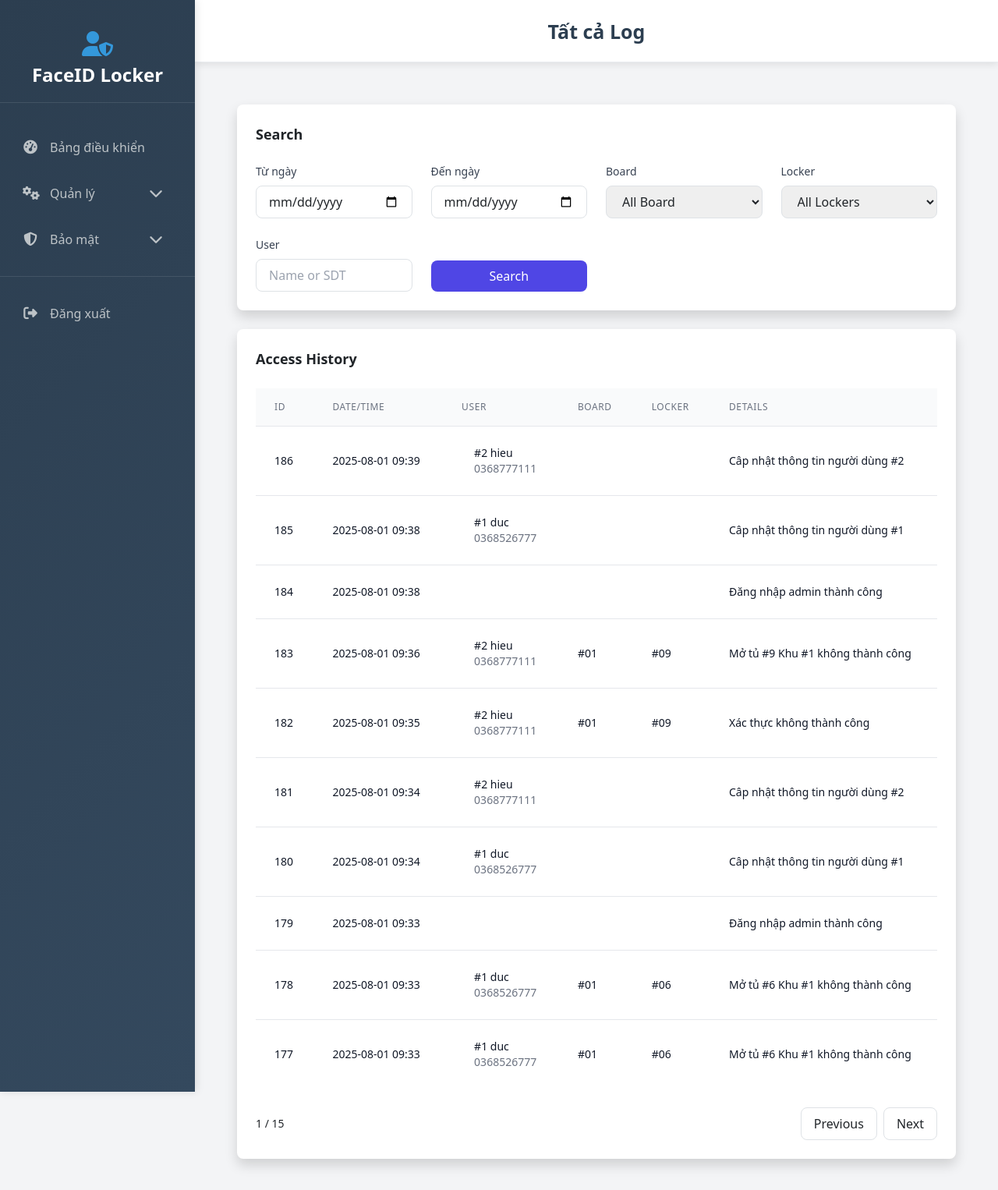
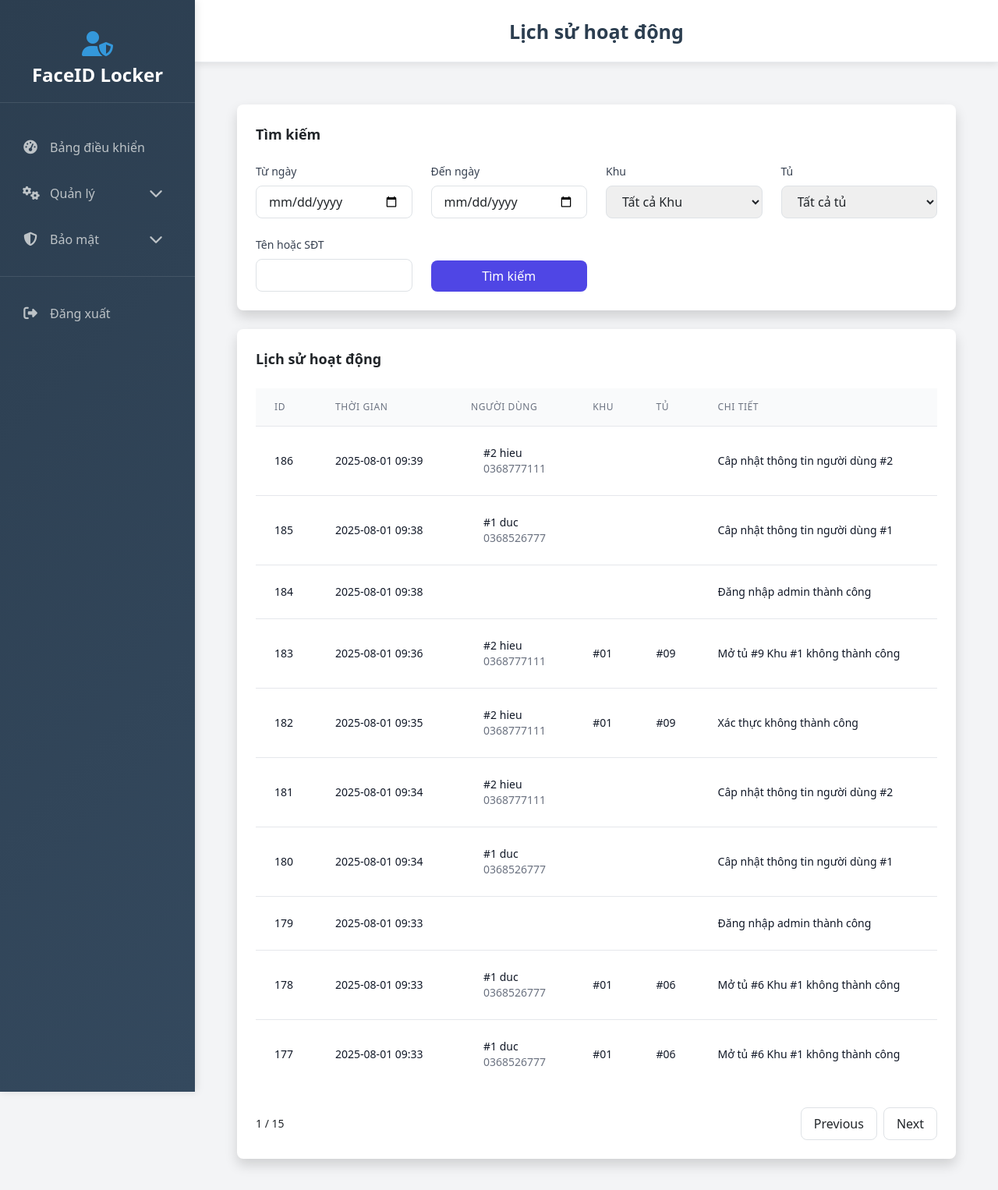
Before and after one commit to hoangdanhhieu/LockerManager, a Django app: page /all_log/ in a window 1280 px wide. Shown: the top 1526 px of the page at 78% size. Run offline with Django 5.2, Linux system fonts and the light colour scheme; a user stored in the database is signed in; data comes from the database, SQL or seed files in the repository; both versions use the stored data as it was after the commit; some libraries are stand-ins or nearby versions.

Commit message:
update ui vietnamese

```diff
--- a/web/templates/accounts/all_log.html
+++ b/web/templates/accounts/all_log.html
@@ -1,14 +1,14 @@
 {% extends 'accounts/base.html' %}
-{% block title %}Log - FaceID Locker{% endblock %}
+{% block title %}Lịch sử hoạt động - FaceID Locker{% endblock %}
 
-{% block page_title %}Tất cả Log{% endblock %}
+{% block page_title %}Lịch sử hoạt động{% endblock %}
 {% block content %}
 <!DOCTYPE html>
 <html lang="en">
 <head>
     <meta charset="UTF-8">
     <meta name="viewport" content="width=device-width, initial-scale=1.0">
-    <title>Tất cả Log - FaceID Locker Management System</title>
+    <title>Lịch sử hoạt động - FaceID Locker Management System</title>
     <script src="https://cdn.tailwindcss.com"></script>
     <link rel="stylesheet" href="https://cdnjs.cloudflare.com/ajax/libs/font-awesome/6.4.0/css/all.min.css">
     <style>
@@ -41,7 +41,7 @@
 
                 <!-- Filters -->
                 <div class="bg-white rounded-lg shadow p-6 mb-6">
-                    <h3 class="text-lg font-semibold mb-4">Search</h3>
+                    <h3 class="text-lg font-semibold mb-4">Tìm kiếm</h3>
                     <form id="filter-form" class="grid grid-cols-1 md:grid-cols-4 gap-4">
                         <div>
                         <label class="block text-gray-700 text-sm font-medium mb-2" >Từ ngày</label>
@@ -52,30 +52,30 @@
                         <input type="date" id="endDate" name="endDate"  class="w-full px-3 py-2 border border-gray-300 rounded-lg focus:outline-none focus:ring-2 focus:ring-indigo-500">
                         </div>
                         <div>
-                            <label class="block text-gray-700 text-sm font-medium mb-2">Board</label>
+                            <label class="block text-gray-700 text-sm font-medium mb-2">Khu</label>
                             <select id="boardFilter" class="w-full px-3 py-2 border border-gray-300 rounded-lg focus:outline-none focus:ring-2 focus:ring-indigo-500">
-                                <option value="all">All Board</option>
+                                <option value="all">Tất cả Khu</option>
                                 {% for i in range32 %}
-                                <option value="{{i}}">Board #{{i}}</option>
+                                <option value="{{i}}">Khu #{{i}}</option>
                                 {% endfor %}
                             </select>
                         </div>
                         <div>
-                            <label class="block text-gray-700 text-sm font-medium mb-2">Locker</label>
+                            <label class="block text-gray-700 text-sm font-medium mb-2">Tủ</label>
                             <select id="lockerFilter" class="w-full px-3 py-2 border border-gray-300 rounded-lg focus:outline-none focus:ring-2 focus:ring-indigo-500">
-                                <option value="all">All Lockers</option>
+                                <option value="all">Tất cả tủ</option>
                                 {% for i in range16 %}
-                                <option value="{{i}}">Locker #{{i}}</option>
+                                <option value="{{i}}">Tủ #{{i}}</option>
                                 {% endfor %}
                             </select>
                         </div>
                         <div>
-                            <label class="block text-gray-700 text-sm font-medium mb-2">User</label>
-                            <input type="text" id="userFilter" placeholder="Name or SDT" class="w-full px-3 py-2 border border-gray-300 rounded-lg focus:outline-none focus:ring-2 focus:ring-indigo-500">
+                            <label class="block text-gray-700 text-sm font-medium mb-2">Tên hoặc SĐT</label>
+                            <input type="text" id="userFilter" class="w-full px-3 py-2 border border-gray-300 rounded-lg focus:outline-none focus:ring-2 focus:ring-indigo-500">
                         </div>
                         <div class="flex items-end">
                             <button type="submit" class="w-full bg-indigo-600 hover:bg-indigo-700 text-white px-4 py-2 rounded-lg">
-                                Search
+                                Tìm kiếm
                             </button>
                         </div>
                     </form>
@@ -84,18 +84,18 @@
                 <!-- Usage History Table -->
                 <div class="bg-white rounded-lg shadow p-6">
                     <div class="flex justify-between items-center mb-4">
-                        <h3 class="text-lg font-semibold">Access History</h3>
+                        <h3 class="text-lg font-semibold">Lịch sử hoạt động</h3>
                     </div>
                     <div class="overflow-x-auto">
                         <table class="min-w-full divide-y divide-gray-200">
                             <thead class="bg-gray-50">
                                 <tr>
                                     <th class="px-6 py-3 text-left text-xs font-medium text-gray-500 uppercase tracking-wider">ID</th>
-                                    <th class="px-6 py-3 text-left text-xs font-medium text-gray-500 uppercase tracking-wider">Date/Time</th>
-                                    <th class="px-6 py-3 text-left text-xs font-medium text-gray-500 uppercase tracking-wider">User</th>
-                                    <th class="px-6 py-3 text-left text-xs font-medium text-gray-500 uppercase tracking-wider">Board</th>
-                                    <th class="px-6 py-3 text-left text-xs font-medium text-gray-500 uppercase tracking-wider">Locker</th>
-                                    <th class="px-6 py-3 text-left text-xs font-medium text-gray-500 uppercase tracking-wider">Details</th>
+                                    <th class="px-6 py-3 text-left text-xs font-medium text-gray-500 uppercase tracking-wider">Thời gian</th>
+                                    <th class="px-6 py-3 text-left text-xs font-medium text-gray-500 uppercase tracking-wider">Người dùng</th>
+                                    <th class="px-6 py-3 text-left text-xs font-medium text-gray-500 uppercase tracking-wider">Khu</th>
+                                    <th class="px-6 py-3 text-left text-xs font-medium text-gray-500 uppercase tracking-wider">Tủ</th>
+                                    <th class="px-6 py-3 text-left text-xs font-medium text-gray-500 uppercase tracking-wider">Chi tiết</th>
                                 </tr>
                             </thead>
                             <tbody class="bg-white divide-y divide-gray-200" id="historyTableBody">
--- a/web/templates/accounts/base.html
+++ b/web/templates/accounts/base.html
@@ -241,7 +241,7 @@
                     </li>
                     <li>
                         <a href="{% url 'all_log' %}" class="nav-link {% if request.resolver_match.url_name == 'all_log' %}active{% endif %}">
-                            Log
+                            Lịch sử hoạt động
                         </a>
                     </li>
                 </ul>
```
Also changed, not shown: web/templates/accounts/user_information.html (+17 -17 lines), web/db.sqlite3, web/media/images/CAP2444241471481958350.jpg (added), web/media/images/CAP4788654874819051790.jpg (added), web/media/images/CAP7507062117352882781.jpg (deleted), web/media/images/CAP7833947545629736878.jpg (added), web/media/images/CAP8136247384283628324.jpg (deleted).
